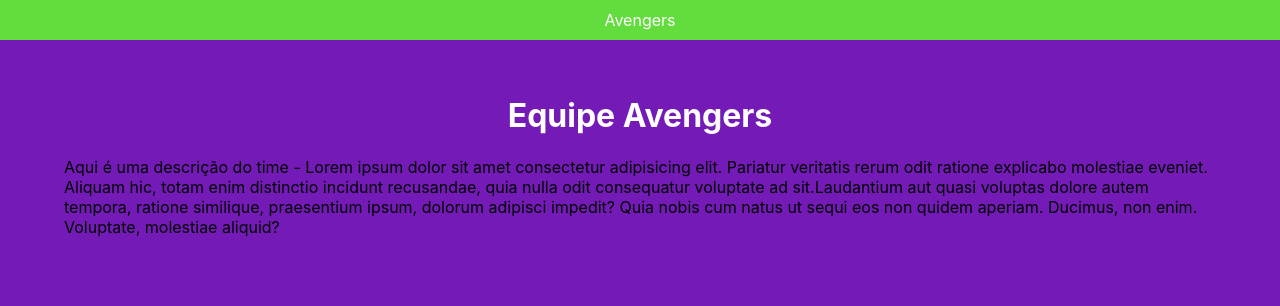
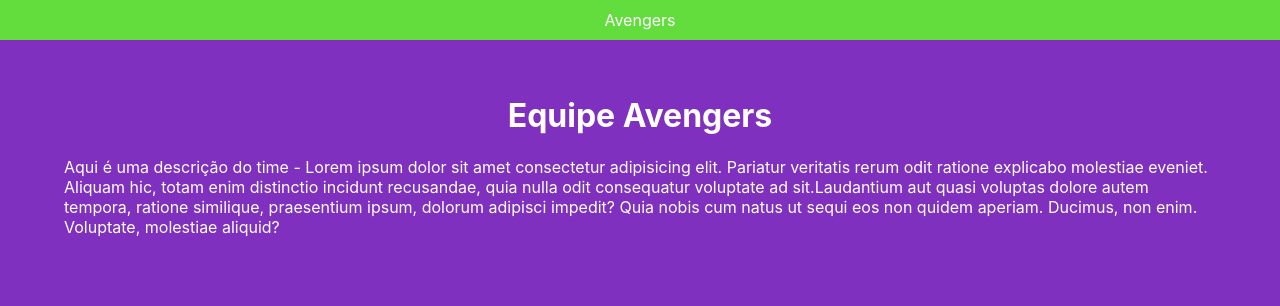
Before and after one commit to RafaelVsc/avengers_team_page, a React (Create React App) app: page / in a window 1280 px wide. Shown: the top 306 px of the page. Built offline with nearby package versions, Linux system fonts and the light colour scheme.

Commit message:
set colors

```diff
--- a/src/App.css
+++ b/src/App.css
@@ -1,6 +1,5 @@
 body {
-  background-color: #731AB7;
-  ;
+  background-color: rgba(115, 26, 183, 0.9);
 }
 .contaier-page {
 
@@ -19,6 +18,7 @@ body {
   padding: 15px;
   width: 90%;
   margin: 20px auto;
+  color: #fff;
 }
 
 .team-description h1 {
```
